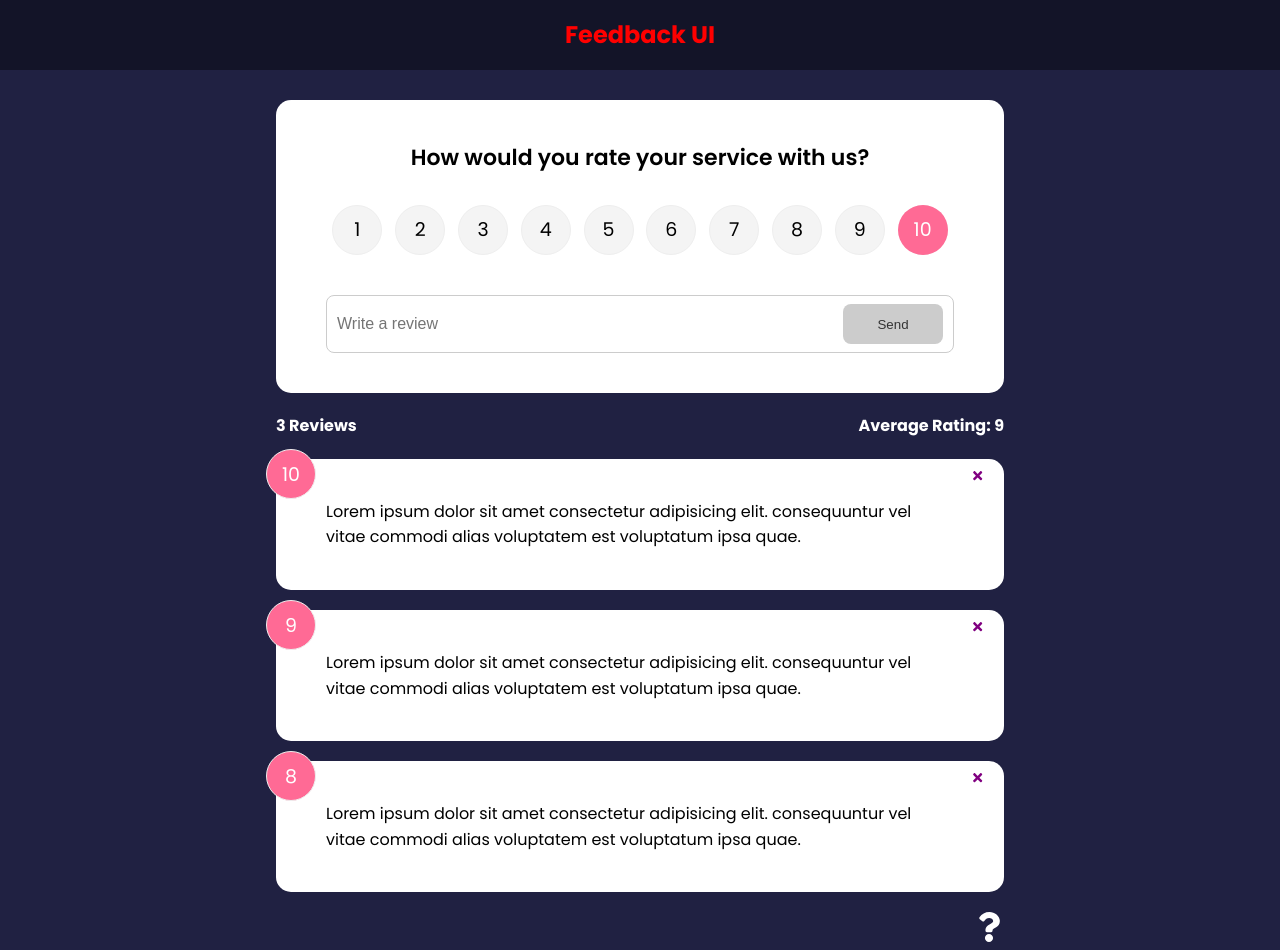
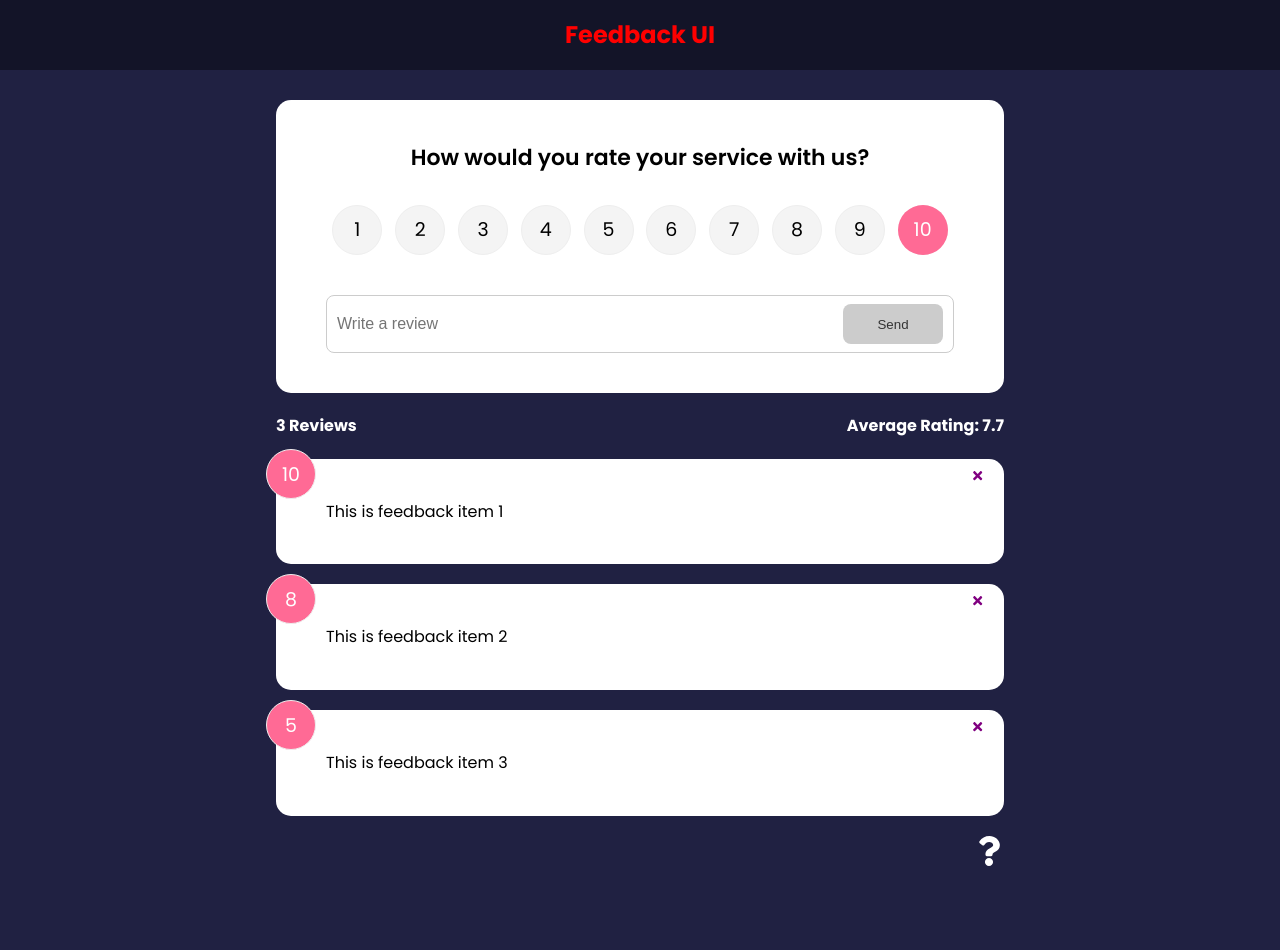
Before and after one commit to Crazyhaller/Feedback-UI-App, a React (Create React App) app: page / in a window 1280 px wide. After the commit the page ends 873 px from the top, so only its background shows below. Built offline with nearby package versions, Linux system fonts and the light colour scheme.

Commit message:
Context,global state,provider and use context

```diff
--- a/src/App.js
+++ b/src/App.js
@@ -1,38 +1,24 @@
-import{ v4 as uuidv4} from "uuid"
 import {BrowserRouter as Router, Route, Routes} from "react-router-dom"
-import {useState} from "react"
 import Header from "./Components/Header"
 import FeedbackList from "./Components/FeedbackList"
 import FeedbackStats from "./Components/FeedbackStats"
 import FeedbackForm from "./Components/FeedbackForm"
 import AboutIconLink from "./Components/AboutIconLink"
 import AboutPage from "./pages/AboutPage"
-import FeedbackData from "./Data/FeedbackData"
+import { FeedbackProvider } from "./context/FeedbackContext"
 
 function App(){
-    const [feedback, setFeedback] = useState(FeedbackData)
-
-    const addFeedback = (newFeedback) => {
-        newFeedback.id = uuidv4()
-        setFeedback([newFeedback,...feedback])
-    }
-
-    const deleteFeedback = (id) =>{
-        if(window.confirm('Are you sure you want to delete?')){
-            setFeedback(feedback.filter((item) => item.id !== id))
-        }
-    }
-
     return (
+        <FeedbackProvider>
         <Router>
         <Header />
         <div className="container">
             <Routes>
                 <Route exact path="/" element={
                     <>
-                        <FeedbackForm handleAdd={addFeedback} />
-                    <FeedbackStats feedback={feedback}/>
-                    <FeedbackList feedback={feedback} handleDelete={deleteFeedback} />
+                    <FeedbackForm />
+                    <FeedbackStats />
+                    <FeedbackList />
                     </>
                 }>
                 </Route>
@@ -41,6 +27,7 @@
             <AboutIconLink />
         </div>
         </Router>
+        </FeedbackProvider>
     )
 }
 
--- a/src/Components/FeedbackForm.jsx
+++ b/src/Components/FeedbackForm.jsx
@@ -1,14 +1,16 @@
-import { useState } from "react"
+import { useState, useContext } from "react"
 import RatingSelect from "./RatingSelect"
 import Card from "./shared/Card"
 import Button from "./shared/Button"
+import FeedbackContext from "../context/FeedbackContext"
 
-function FeedbackForm({handleAdd}) {
+function FeedbackForm() {
     const [text, setText] = useState('')
     const [rating, setRating] = useState('10')
     const [btnDisabled, setBtnDisabled] = useState(true)
     const [message, setMessage] = useState('')
 
+    const {addFeedback} = useContext(FeedbackContext)
 
     const handleTextChange = (e) => {
       if(text===''){
@@ -32,8 +34,7 @@
           text,
           rating
         }
-        handleAdd(newFeedback)
-
+        addFeedback(newFeedback)
         setText('')
       }
     }
--- a/src/Components/FeedbackList.jsx
+++ b/src/Components/FeedbackList.jsx
@@ -1,8 +1,11 @@
 import {motion, AnimatePresence} from "framer-motion"
-import PropTypes from "prop-types"
+import { useContext } from "react"
 import Feedbackitem from "./Feedbackitem"
+import FeedbackContext from "../context/FeedbackContext"
 
-function FeedbackList ({feedback, handleDelete}) {
+function FeedbackList () {
+    const {feedback} = useContext(FeedbackContext)
+
     if(!feedback || feedback.length === 0){
         return <p>No feedback yet</p>
     }
@@ -16,7 +19,7 @@
                 animate={{opacity: 1}}
                 exit={{opacity: 0}}
                 >
-                    <Feedbackitem key={item.id} item={item} handleDelete={handleDelete} />
+                    <Feedbackitem key={item.id} item={item} />
                 </motion.div>
             ))}
             </AnimatePresence>
@@ -24,14 +27,5 @@
     )
 }
 
-FeedbackList.propTypes ={
-    feedback: PropTypes.arrayOf(
-        PropTypes.shape({
-            id: PropTypes.number.isRequired,
-            text: PropTypes.string.isRequired,
-            rating: PropTypes.number.isRequired,
-        })
-    )
-}
 
 export default FeedbackList
--- a/src/Components/FeedbackStats.jsx
+++ b/src/Components/FeedbackStats.jsx
@@ -1,6 +1,10 @@
-import PropTypes from "prop-types"
+import { useContext } from "react"
+import FeedbackContext from "../context/FeedbackContext"
 
-function FeedbackStats({feedback}) {
+function FeedbackStats() {
+  const {feedback} = useContext(FeedbackContext)
+
+  //Calculate Ratings Avg
     let average = feedback.reduce((acc, cur) => {
         return acc + cur.rating
     }, 0) / feedback.length
@@ -15,8 +19,4 @@
   )
 }
 
-FeedbackStats.propTypes = {
-    feedback: PropTypes.array.isRequired,
-}
-
 export default FeedbackStats
--- a/src/Components/Feedbackitem.jsx
+++ b/src/Components/Feedbackitem.jsx
@@ -1,12 +1,15 @@
 import {FaTimes} from "react-icons/fa"
+import { useContext } from "react"
 import PropTypes from "prop-types"
 import Card from "./shared/Card"
+import FeedbackContext from "../context/FeedbackContext"
 
-function Feedbackitem({item, handleDelete}) {
+function Feedbackitem({item}) {
+  const {deleteFeedback} = useContext(FeedbackContext)
   return (
     <Card>
         <div className="num-display">{item.rating}</div>
-        <button onClick={() => handleDelete(item.id)} className="close">
+        <button onClick={() => deleteFeedback(item.id)} className="close">
           <FaTimes color="purple" />
         </button>
         <div className="text-display">{item.text}</div>
--- /dev/null
+++ b/src/context/FeedbackContext.jsx
@@ -0,0 +1,45 @@
+import{ v4 as uuidv4} from "uuid"
+import { createContext, useState } from "react"
+
+
+const FeedbackContext= createContext()
+
+export const FeedbackProvider = ({children}) => {
+    const [feedback, setFeedback] = useState([{
+        id: 1,
+        text: 'This is feedback item 1',
+        rating: 10
+    },
+    {
+        id: 2,
+        text: 'This is feedback item 2',
+        rating: 8
+    },
+    {
+        id: 3,
+        text: 'This is feedback item 3',
+        rating: 5
+    }
+])
+
+    const addFeedback = (newFeedback) => {
+        newFeedback.id = uuidv4()
+        setFeedback([newFeedback,...feedback])
+    }
+
+    const deleteFeedback = (id) =>{
+        if(window.confirm('Are you sure you want to delete?')){
+            setFeedback(feedback.filter((item) => item.id !== id))
+        }
+    }
+
+    return <FeedbackContext.Provider value={{
+        feedback,
+        deleteFeedback,
+        addFeedback,
+    }}>
+        {children}
+    </FeedbackContext.Provider>
+}
+
+export default FeedbackContext
```
